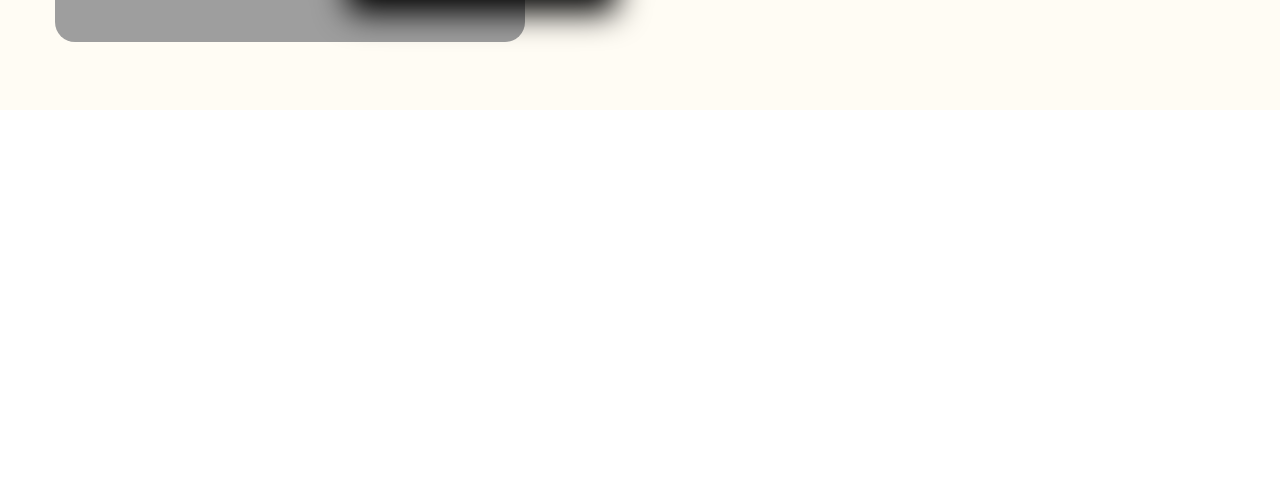
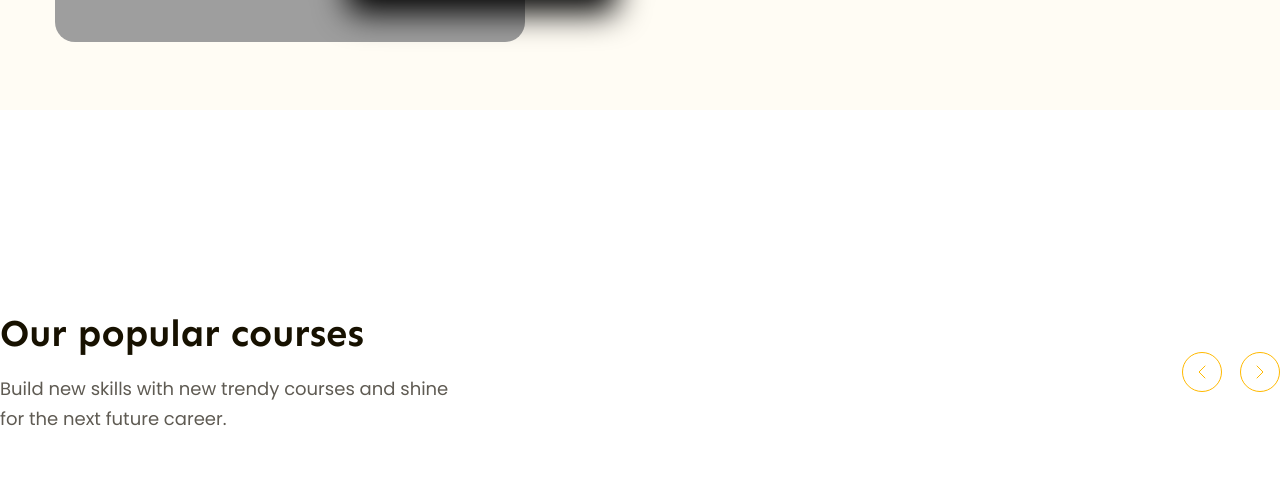
Before and after one commit to heju1201/Figma-To-HTML, a plain HTML site: page index.html in a window 1280 px wide. Shown: the part 787-1289 px from the top of the page. Drawn offline with Linux system fonts and the light colour scheme; grey boxes are pictures that could not be loaded.

Commit message:
code phần popular lần 1

```diff
--- a/assets/css/style.css
+++ b/assets/css/style.css
@@ -37,6 +37,14 @@ a {
 }
 .btn:hover {
   opacity: 0.9; /* làm mờ */
+}
+.heading-h2 {
+  font-family: var(--font-heading);
+  color: #171100;
+  font-weight: 700;
+  font-size: 3.8rem;
+  line-height: 1.26; /* 126.316 */
+  letter-spacing: -2%;
 }
 /*==================header===================*/
 .header {
@@ -208,7 +216,7 @@ a {
   background: transparent;
   display: flex;
   align-items: center;
-  cursor: pointer;
+  cursor: pointer; /* thêm hiệu ứng chỉ vào bàn tay */
 }
 .hero .watch-video .icon {
   width: 40px;
@@ -245,3 +253,41 @@ a {
 .hero .desc-stats strong:nth-child(2) {
   margin-left: 28px;
 }
+/* =================popular================= */
+.popular {
+  padding: 65px 0;
+  margin-top: 135px;
+}
+.popular-top {
+  display: flex;
+  justify-content: space-between;
+  align-items: center;
+}
+.popular-top .desc {
+  margin-top: 16px;
+  width: 458px;
+  font-size: 18px;
+  font-weight: 400px;
+  line-height: 1.67; /* 166.667 */
+  color: #5f5b53;
+}
+.popular-top .controls {
+  display: flex;
+  gap: 18px;
+}
+.popular-top .controls-btn {
+  display: flex;
+  justify-content: center;
+  align-items: center;
+  background: transparent;
+  width: 40px;
+  height: 40px;
+  color: var(--primary-color);
+  border: 1px solid var(--primary-color);
+  border-radius: 50%;
+}
+.popular-top .controls-btn:hover {
+  background-color: var(--primary-color);
+  color: #ffffff;
+  cursor: pointer;
+}
--- a/index.html
+++ b/index.html
@@ -46,6 +46,7 @@
     </header>
     <!-- main -->
     <div class="main">
+      <!-- hero -->
       <div class="hero">
         <div class="main-content">
           <div class="body-hero">
@@ -118,6 +119,55 @@
           </div>
         </div>
       </div>
+      <!-- popular -->
+      <div class="popular">
+        <div class="main-content"></div>
+        <div class="popular-top">
+          <!-- popular left -->
+          <div class="info">
+            <h2 class="heading-h2">Our popular courses</h2>
+            <p class="desc">
+              Build new skills with new trendy courses and shine for the next
+              future career.
+            </p>
+          </div>
+          <!-- popular right -->
+          <div class="controls">
+            <button class="controls-btn">
+              <svg
+                width="8"
+                height="14"
+                viewBox="0 0 8 14"
+                fill="none"
+                xmlns="http://www.w3.org/2000/svg"
+              >
+                <path
+                  d="M7 1L1 7L7 13"
+                  stroke="currentColor"
+                  stroke-linecap="round"
+                  stroke-linejoin="round"
+                />
+              </svg>
+            </button>
+            <button class="controls-btn">
+              <svg
+                width="8"
+                height="14"
+                viewBox="0 0 8 14"
+                fill="none"
+                xmlns="http://www.w3.org/2000/svg"
+              >
+                <path
+                  d="M1 1L7 7L1 13"
+                  stroke="currentColor"
+                  stroke-linecap="round"
+                  stroke-linejoin="round"
+                />
+              </svg>
+            </button>
+          </div>
+        </div>
+      </div>
     </div>
   </body>
 </html>
```
Also changed, not shown: assets/icon/Vector 21 (1).svg (added), assets/icon/Vector 21.svg (added).
